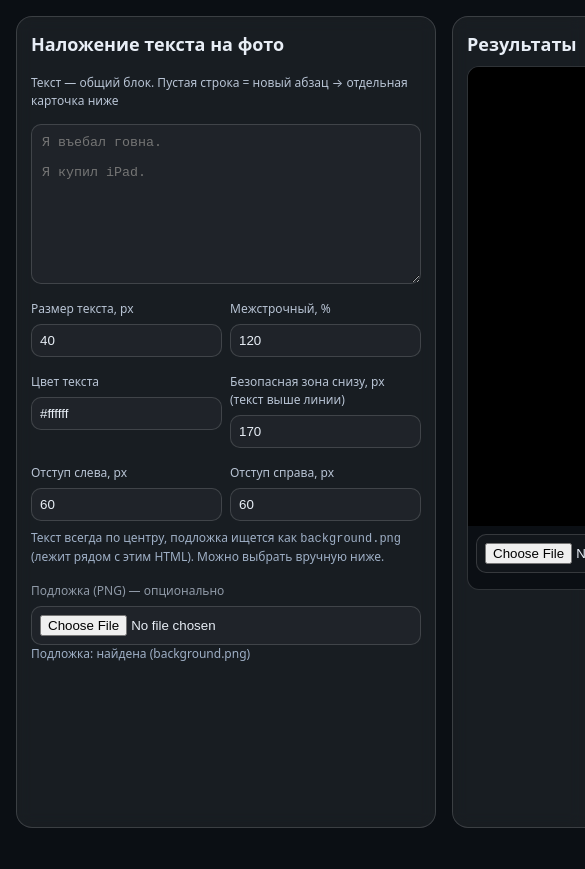
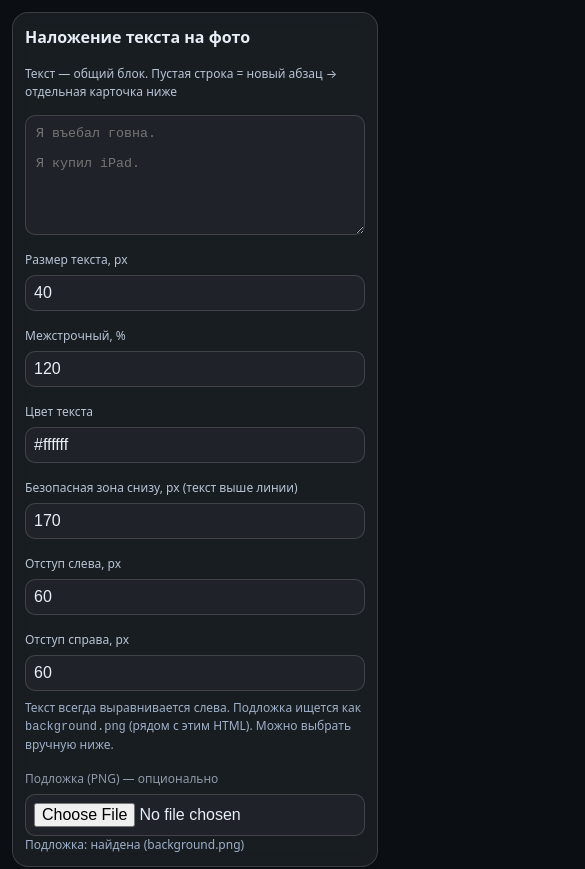
Before and after one commit to Karchauskas/Karchauskas, a plain HTML site: page index.html in a window 390 px wide. Shown: the top 869 px of the page, 585 px wide, since content can reach past the window. Before the commit the page ends 844 px from the top, so only its background shows below. Drawn offline with Linux system fonts and the light colour scheme.

Commit message:
Update index.html

```diff
--- a/index.html
+++ b/index.html
@@ -26,6 +26,18 @@
     .slot .bar{display:flex;gap:8px;padding:8px}
     .note{font-size:12px;color:#9fb0c6}
     .muted{opacity:.75}
+
+    /* ===== Mobile-first adjustments ===== */
+    @media (max-width: 900px){
+      .wrap{grid-template-columns:1fr; padding:12px; gap:12px}
+      h1{font-size:16px}
+      .row{grid-template-columns:1fr}
+      .grid{grid-template-columns:1fr}
+      .card{padding:12px}
+      textarea{min-height:120px}
+      .slot .bar{flex-direction:column}
+      input,button{font-size:16px}
+    }
   </style>
 </head>
 <body>
@@ -69,7 +81,7 @@
           </div>
         </div>
 
-        <div class="note">Текст всегда по центру, подложка ищется как <code>background.png</code> (лежит рядом с этим HTML). Можно выбрать вручную ниже.</div>
+        <div class="note">Текст всегда выравнивается слева. Подложка ищется как <code>background.png</code> (рядом с этим HTML). Можно выбрать вручную ниже.</div>
         <div>
           <label class="muted">Подложка (PNG) — опционально</label>
           <input id="overlayFile" type="file" accept="image/png" />
@@ -85,7 +97,6 @@
   </div>
 
   <script>
-    // ====== helpers ======
     const $ = (id)=>document.getElementById(id);
     const captionsEl = $("captions");
     const fontSize = $("fontSize");
@@ -150,7 +161,6 @@
       catch{ overlayStatus.textContent = 'Подложка: ошибка загрузки'; overlayImg=null; }
     });
 
-    // ====== Slots ======
     function getParagraphs(){
       return captionsEl.value.split(/\n\s*\n/g).map(s=>s.trim());
     }
@@ -175,7 +185,6 @@
     }
 
     async function renderSlot(i, text, file, canvasEl){
-      // размеры берём из подложки, если она есть, иначе из фото, а если фото нет — 1080x1920
       const tempImg = file ? await loadImageFromFile(file) : null;
       const W = overlayImg? overlayImg.naturalWidth : (tempImg? tempImg.naturalWidth : 1080);
       const H = overlayImg? overlayImg.naturalHeight: (tempImg? tempImg.naturalHeight: 1920);
@@ -193,9 +202,9 @@
       const blockH = lines.length * step;
       const yBottom = H - parseInt(safeBottom.value,10);
       const y = Math.max(10, yBottom - blockH - 4);
-      const x = parseInt(leftPad.value,10) + maxW/2; // центр относительно области с учётом левого/правого отступа
+      const x = parseInt(leftPad.value,10);
 
-      ctx.textAlign='center'; ctx.textBaseline='top';
+      ctx.textAlign='left'; ctx.textBaseline='top';
       ctx.fillStyle=fontColor.value;
       for(let k=0;k<lines.length;k++) ctx.fillText(lines[k], x, y + k*step);
     }
@@ -203,24 +212,20 @@
     async function renderAll(){
       const paras = getParagraphs();
       results.innerHTML='';
-      // Создаём слоты под каждый абзац
       const slotRefs=[];
       paras.forEach((t,idx)=>{
         const {slot,canvas,file} = createSlot(idx, t);
         results.appendChild(slot);
         slotRefs.push({canvas,file,text:t,index:idx});
       });
-      // Рисуем каждый (без фото — просто подложка+текст на пустом фоне)
       for(const ref of slotRefs){
         await renderSlot(ref.index, ref.text, ref.file.files?.[0]||null, ref.canvas);
       }
     }
 
-    // события
     captionsEl.addEventListener('input', renderAll);
     [fontSize,lineHeight,fontColor,safeBottom,leftPad,rightPad].forEach(el=> el.addEventListener('input', renderAll));
 
-    // старт
     findOverlay();
     renderAll();
   </script>
```
